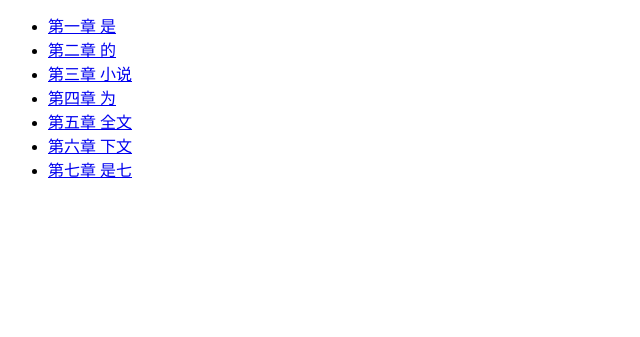
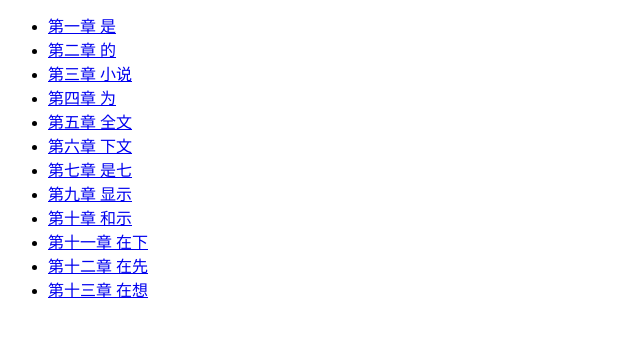
Before and after one commit to phpc0de/html, a plain HTML site: page two/book/7/index.html in a window 1280 px wide. Shown: the part 121-458 px from the top of the page, without its empty margins (0-640 px from the left). Drawn offline with Linux system fonts and the light colour scheme.

Commit message:
Update index.html

```diff
--- a/two/book/7/index.html
+++ b/two/book/7/index.html
@@ -12,7 +12,11 @@
   <li><a href="https://phpc0de.github.io/html/5.html">第五章 全文</a></li>
   <li><a href="https://phpc0de.github.io/html/6.html">第六章 下文</a></li>
   <li><a href="https://phpc0de.github.io/html/7.html">第七章 是七</a></li>
-
+  <li><a href="https://phpc0de.github.io/html/9.html">第九章 显示</a></li>
+  <li><a href="https://phpc0de.github.io/html/10.html">第十章 和示</a></li>
+  <li><a href="https://phpc0de.github.io/html/11.html">第十一章 在下</a></li>
+  <li><a href="https://phpc0de.github.io/html/12.html">第十二章 在先</a></li>
+  <li><a href="https://phpc0de.github.io/html/13.html">第十三章 在想</a></li>
 
 
 </ul>
```
